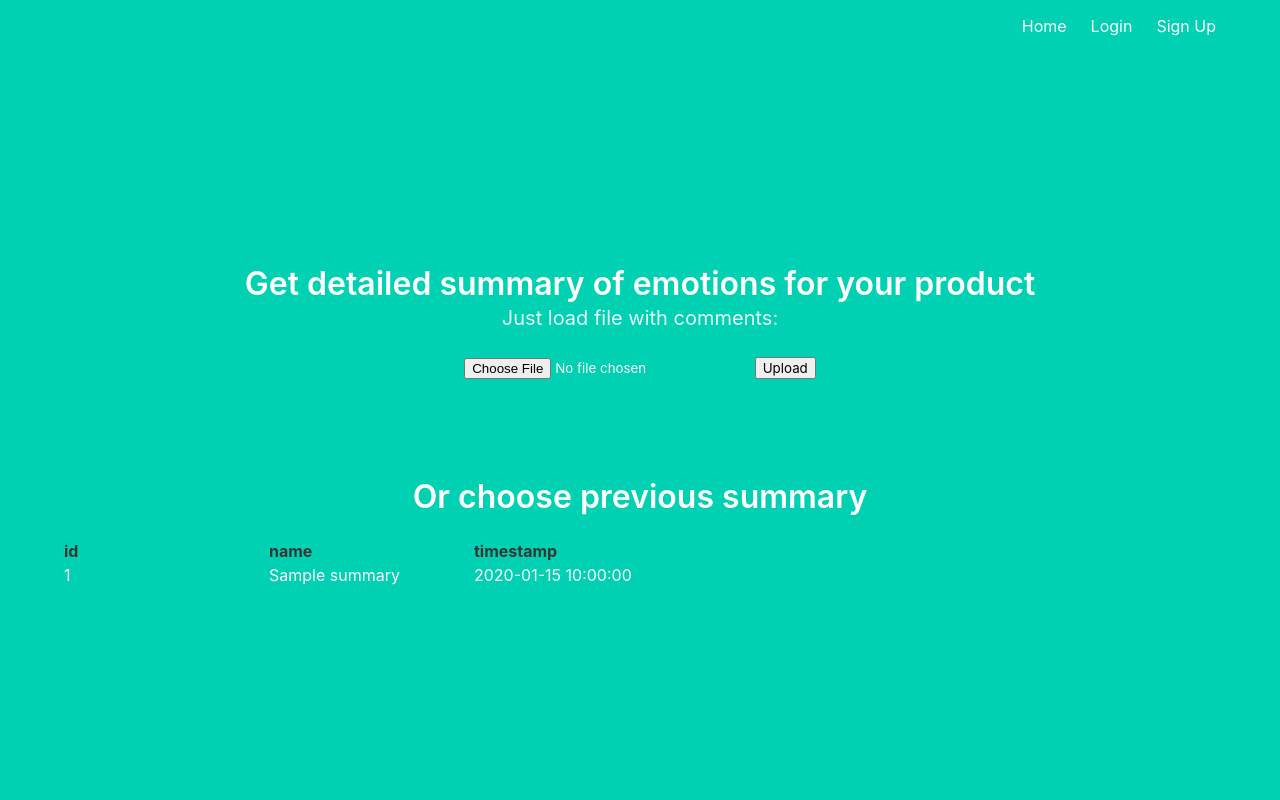
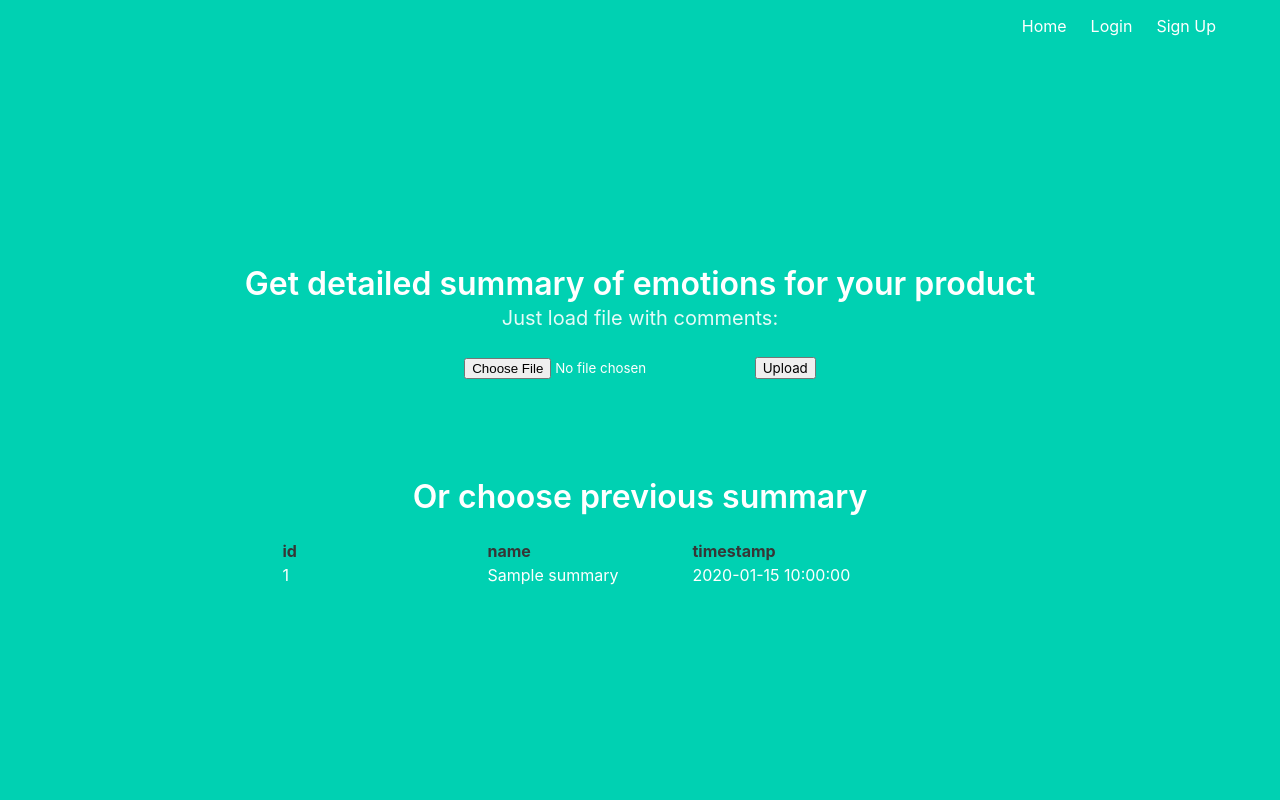
Before and after one commit to DmytroNazarenko/emotion-detector, a Flask app: template server/templates/index.html in a window 1280 px wide. Run offline with Flask 2, Linux system fonts and the light colour scheme; the template is opened without the code that fills it: most values are stand-ins (such as "Sample title", 1, 10 or a date in 2020).

Commit message:
Pretify index.html

```diff
--- a/server/templates/index.html
+++ b/server/templates/index.html
@@ -16,16 +16,17 @@
 <h1 class="title" style="margin-top: 100px">
   Or choose previous summary
 </h1>
-<table>
+<table  align="center" style="margin: 0px auto;">
     <tr>
         <th>id</th>
         <th>name</th>
         <th>timestamp</th>
     </tr>
     <colgroup>
-    {% for _ in range(3) %}
+    {% for _ in range(2) %}
         <col style="width: 205px">
     {% endfor %}
+         <col style="width: 305px">
     </colgroup>
 {% for s in summary %}
     <tr >
```
